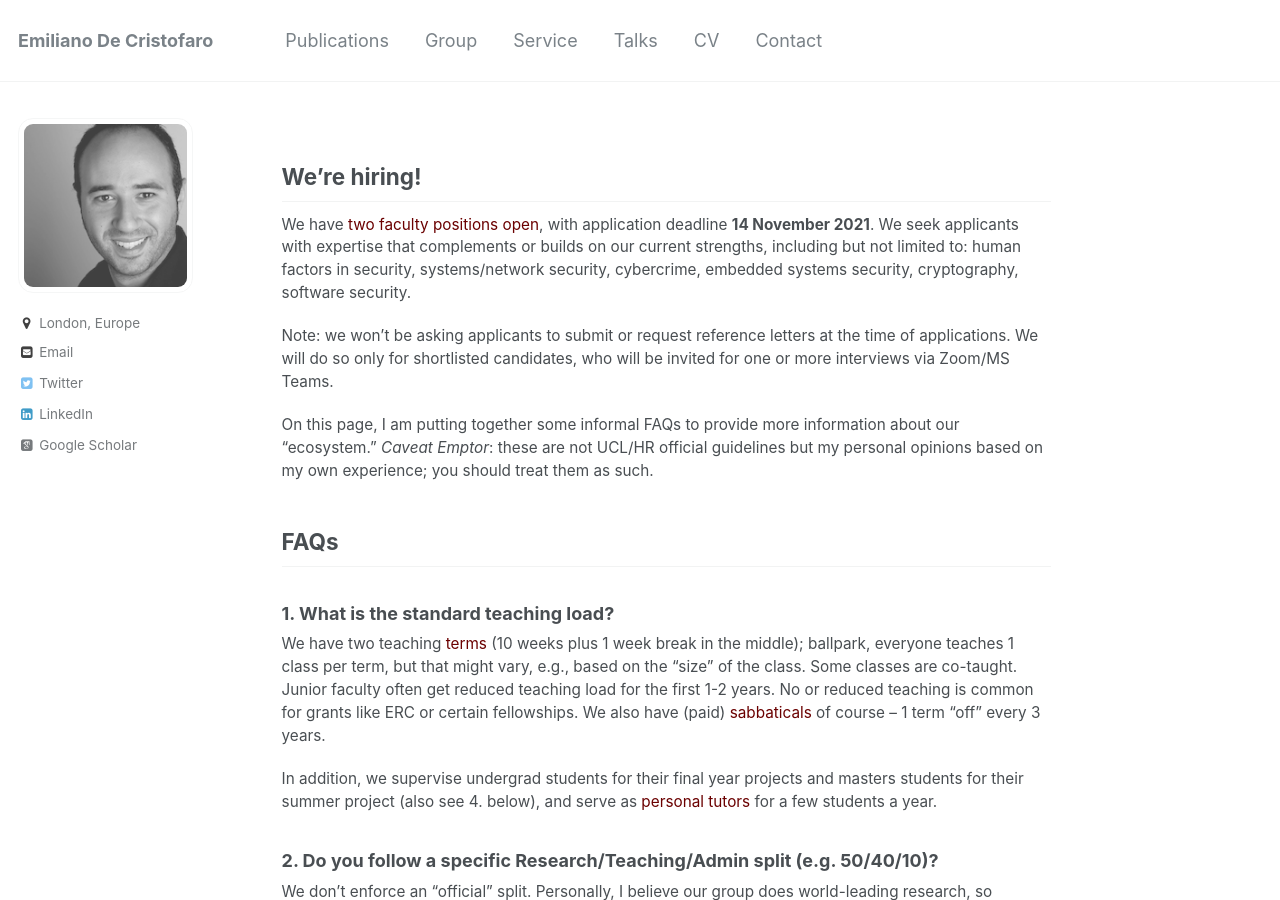
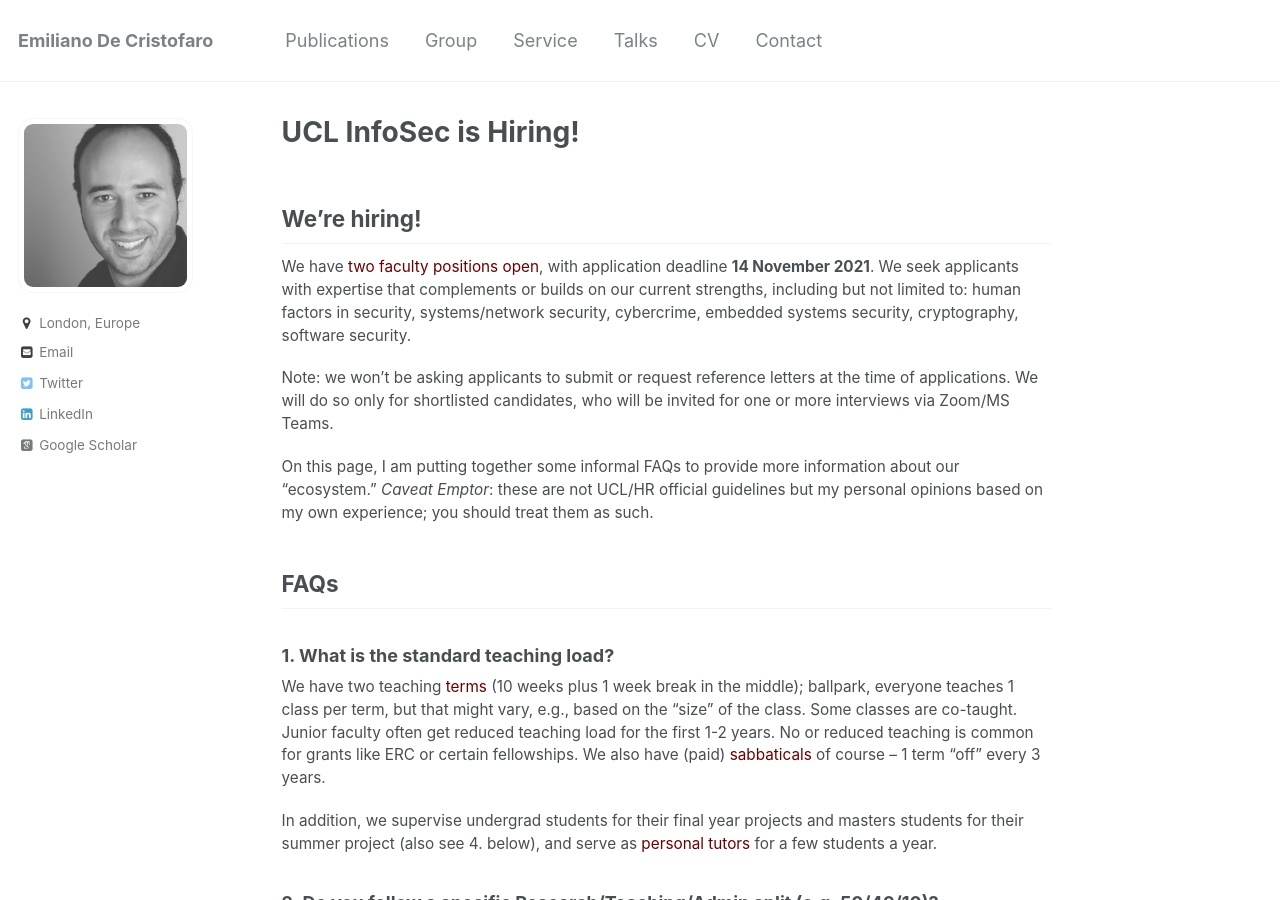
Before and after one commit to emidec/emidec.github.io, a Jekyll site: the page built from _pages/hiring.md, in a window 1280 px wide and 900 px high. Built offline with Jekyll 4.4.1, drawn with Linux system fonts in a browser that asks for light colours; some web fonts are replaced; part of the change alters nothing that is shown.

```diff
--- a/_includes/head/custom.html
+++ b/_includes/head/custom.html
@@ -24,3 +24,22 @@
 <meta name="theme-color" content="#ffffff">
 <link rel="stylesheet" href="{{ base_path }}/assets/css/academicons.css"/>
 <!-- end custom head snippets -->
+
+<!-- Twitter cards -->
+<meta name="twitter:site"    content="@{{ site.twitter }}">
+<meta name="twitter:title"   content="{{ page.title }}">
+
+{% if page.summary %}
+<meta name="twitter:description" content="{{ page.summary }}">
+{% else %}
+<meta name="twitter:description" content="{{ site.description }}">
+{% endif %}
+
+{% if page.image %}
+<meta name="twitter:card"  content="summary_large_image">
+<meta name="twitter:image" content="{{ site.url }}{{ page.image }}">
+{% else %}
+<meta name="twitter:card"  content="summary">
+<meta name="twitter:image" content="{{ site.title_image }}">
+{% endif %}
+<!-- end of Twitter cards -->
--- a/_pages/hiring.md
+++ b/_pages/hiring.md
@@ -1,6 +1,9 @@
 ---
 permalink: /faculty-hiring/
+author: emidec
 author_profile: true
+title: UCL InfoSec is Hiring!
+image: /images/hiring.jpg
 ---
 
 {% include base_path %}
```
